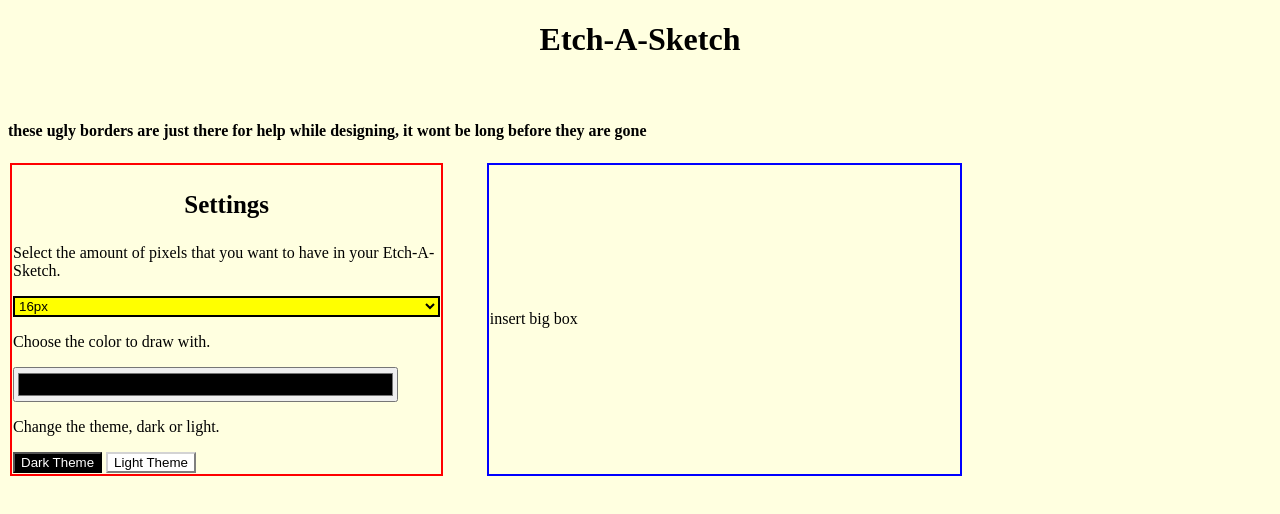
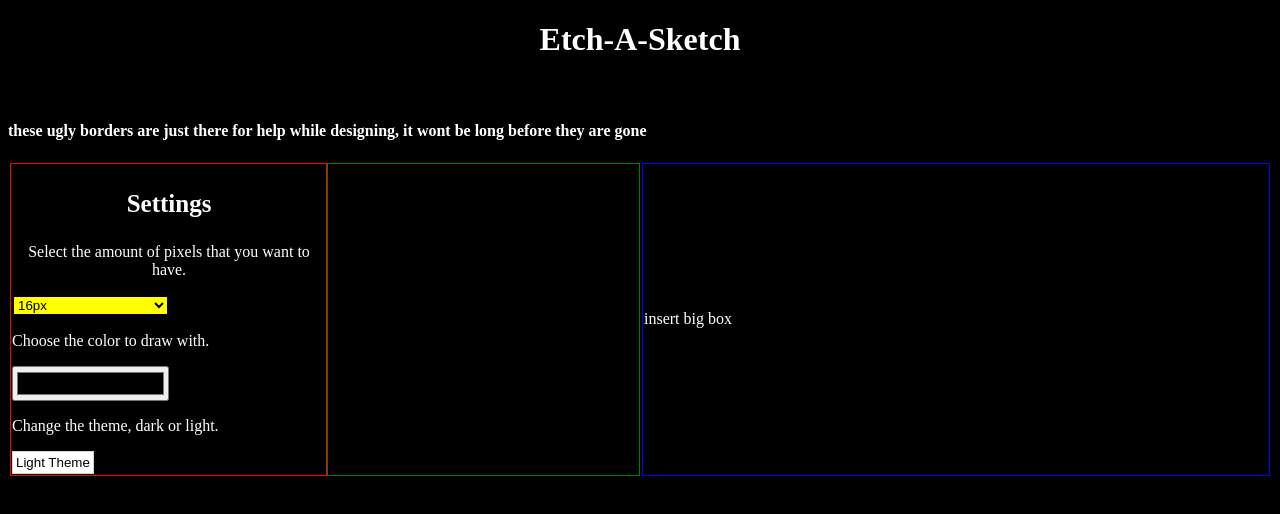
Before and after one commit to UniverseNature/Etch-A-Sketch, a plain HTML site: page index.html in a window 1280 px wide. Both pictures are taken after a click on the button "Dark Theme". Drawn offline with Linux system fonts and the light colour scheme.

Commit message:
made the theme changer

```diff
--- a/index.html
+++ b/index.html
@@ -5,7 +5,7 @@
         <title>Etch-A-Sketch</title>
         <link rel="stylesheet" href="style.css" type="text/css">
     </head>
-    <body>
+    <body id="body">
         <header>
             <h1>Etch-A-Sketch</h1>
             <h4>these ugly borders are just there for help while designing, it wont be long before they are gone</h4>
@@ -15,23 +15,22 @@
                 <tr>
                     <td id="sketchSettings">
                         <p id="titleSketchSettings">Settings</p>
-                        <p">Select the amount of pixels that you want to have in your Etch-A-Sketch.</p>
+                        <p id="pxAmountLabel">Select the amount of pixels that you want to have.</p>
                         <select name="pxAmount" id="pxAmount">
                             <option value="16px">16px</option>
                             <option value="50px">50px</option>
                             <option value="100px">100px</option>
-                            <option value="500px">500px</option>
-                            <option value="1000px">1000px</option>
                             <option value="custom">Custom</option>
                         </select>
                         <p id="colorChooserLabel">Choose the color to draw with.</p>
                         <input type="color" id="colorChooser">
                         <p id="themeChangerLabel">Change the theme, dark or light.</p>
-                        <button id="themeChangerDark" type="button" onclick="themeChanger()">Dark Theme</button>
-                        <button id="themeChangerLight" type="button" onclick="themeChanger()">Light Theme</button>
+                        <button id="themeChangerDark" type="button" onclick="themeChangerDark()">Dark Theme</button>
+                        <button id="themeChangerLight" type="button" onclick="themeChangerLight()">Light Theme</button>
                     </td>
+                    <td id="gapMaintainer101"></td>
                     <td id="container">
-                        insert big box
+                    </center>insert big box</center>
                     </td>
                 </tr>
             </table>
--- a/script.js
+++ b/script.js
@@ -1,2 +1,16 @@
 let message = "If it is possible, keep your browser's zoom level at 100%. It will help the website look better.";
 //alert(message);
+
+function themeChangerDark(){
+   document.body.style.backgroundColor = "black";
+   document.body.style.color = "white";
+   document.getElementById("themeChangerDark").style.display = "none";
+   document.getElementById("themeChangerLight").style.display = "inline";
+}
+
+function themeChangerLight(){
+    document.body.style.backgroundColor = "lightyellow";
+    document.body.style.color = "black";
+    document.getElementById("themeChangerLight").style.display = "none";
+    document.getElementById("themeChangerDark").style.display = "inline";
+}
--- a/style.css
+++ b/style.css
@@ -1,32 +1,39 @@
-html{background-color:lightyellow;}
+bodys{background-color:lightyellow;}
 
 header h1{text-align: center;
     margin-bottom:5%}
 
 #sketchSettings{float:left;
-    width:90%;
-    border:2px solid red;}
+    width:100%;
+    border:1px solid red;}
 
 #titleSketchSettings{font-size:25px;
     text-align:center;
     font-weight:700;}
 
-#pxAmount{width:100%;
+#pxAmountLabel{text-align:center;}
+
+#pxAmount{width:50%;
     background-color:yellow;
     border:2px solid black;}
 
-#colorChooser{width:90%;
+#colorChooser{width:50%;
     height:35px;}
 
 #themeChangerDark{color:white;
     background-color:black;
     border-color:black;
-    display:inline;}
+    display:inline;
+    border-radius:100px;}
 
 #themeChangerLight{color:black;
     background-color:white;
-    border-color: lightgray;
-    display:inline;}
+    border:1px solid lightgray;
+    display:none;
+    padding:3px}
 
-#container{border:2px solid blue;
-    width:50%;}
+#gapMaintainer101{width:25%;
+    border:1px solid green;}
+
+#container{width:50%;
+    border:1px solid blue;}
```
